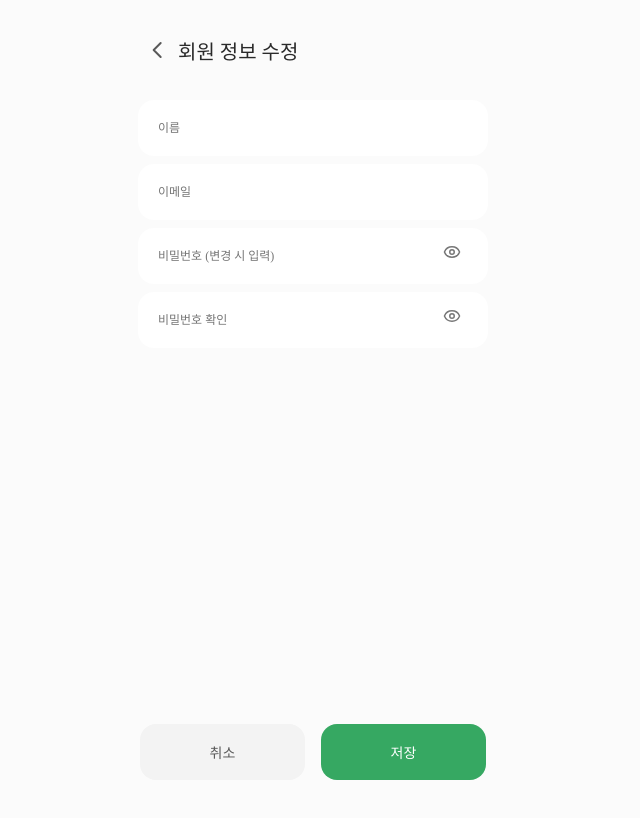
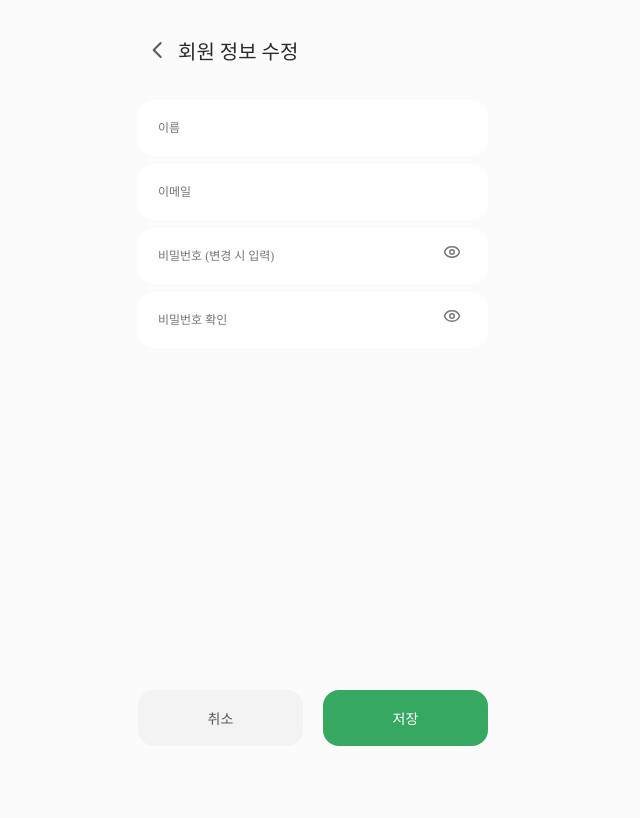
Before and after one commit to wanghyunjooooo/Todo, a React (Create React App) app in the folder frontend/: page /edit-profile in a window 1280 px wide. Shown: the top 818 px of the page, without its empty margins (327-967 px from the left). Built offline with nearby package versions, Linux system fonts and the light colour scheme; no server answers; sample sign-in values are in the browser's storage.

Commit message:
회원 정보 수정 css 수정

```diff
--- a/frontend/src/components/EditProfile.css
+++ b/frontend/src/components/EditProfile.css
@@ -72,40 +72,41 @@
 
 /* 버튼 영역 */
 .edit-profile-btns {
-    display: flex;
-    justify-content: center;
-    gap: 16px;
-    padding-bottom: 20px;
-    margin-top: 24px;
+    display: inline-flex;
+    align-items: center;
+    gap: 20px;
+    margin-bottom: 54px;
 }
 
 .edit-profile-btn {
     display: flex;
     width: 165px;
     height: 56px;
-    padding: 20px 54px;
+    padding: 0 20px;
     justify-content: center;
     align-items: center;
     gap: 8px;
-    flex-shrink: 0;
     border-radius: 16px;
+    border: none;
+    flex: 1 0 0;
     cursor: pointer;
+    color: var(--Grey-Dark, #595959);
+    text-align: center;
     font-family: Pretendard;
-    border: none;
-    outline: none;
     font-size: 14px;
+    font-style: normal;
     font-weight: 500;
-    text-align: center;
+    line-height: normal;
 }
 
 /* 버튼 색상 */
 .edit-profile-btn.cancel {
-    background-color: #f3f3f3;
+    background: var(--Grey-Light, #F3F3F3);
     color: #595959;
 }
 
 .edit-profile-btn.save {
-    background-color: #36a862;
+    background: var(--Green-Normal, #36A862);
     color: #fff;
 }
 
```
